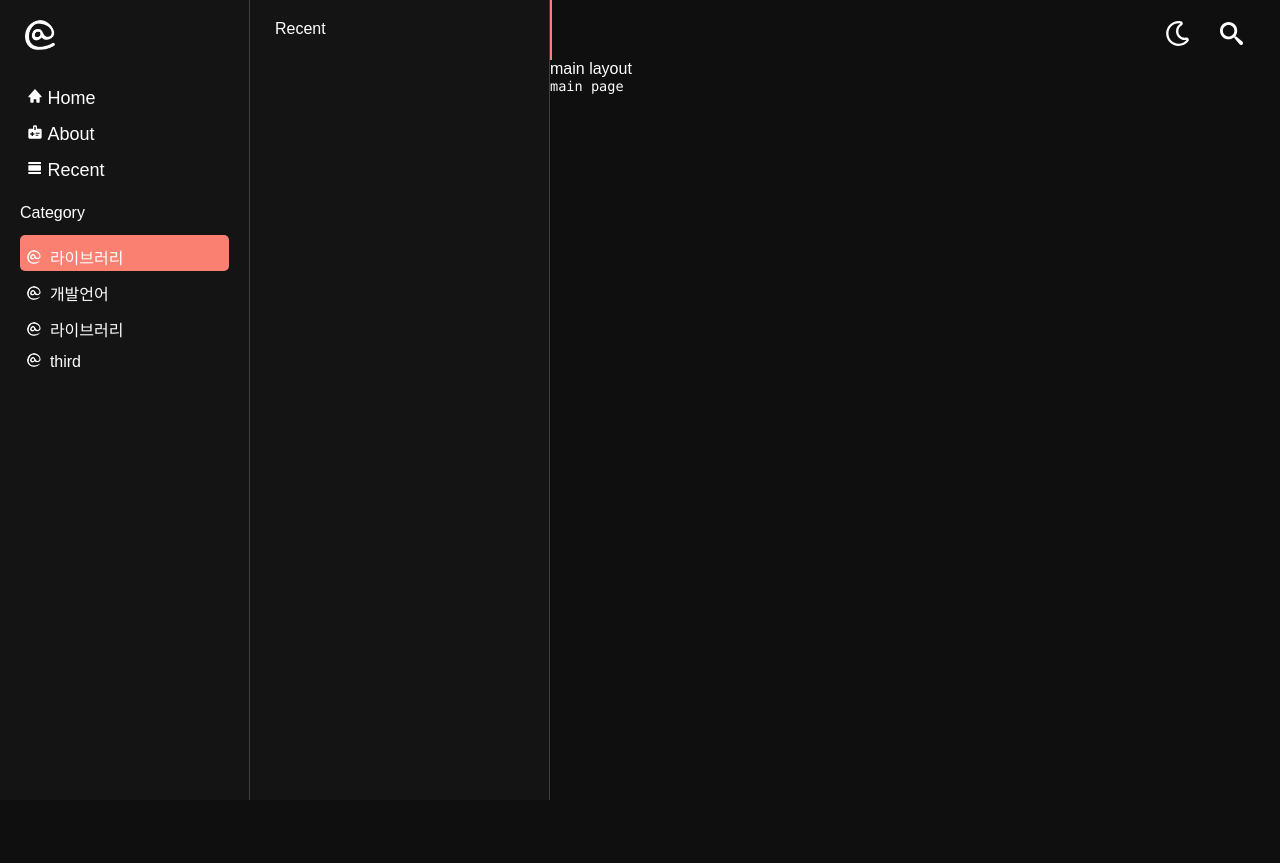
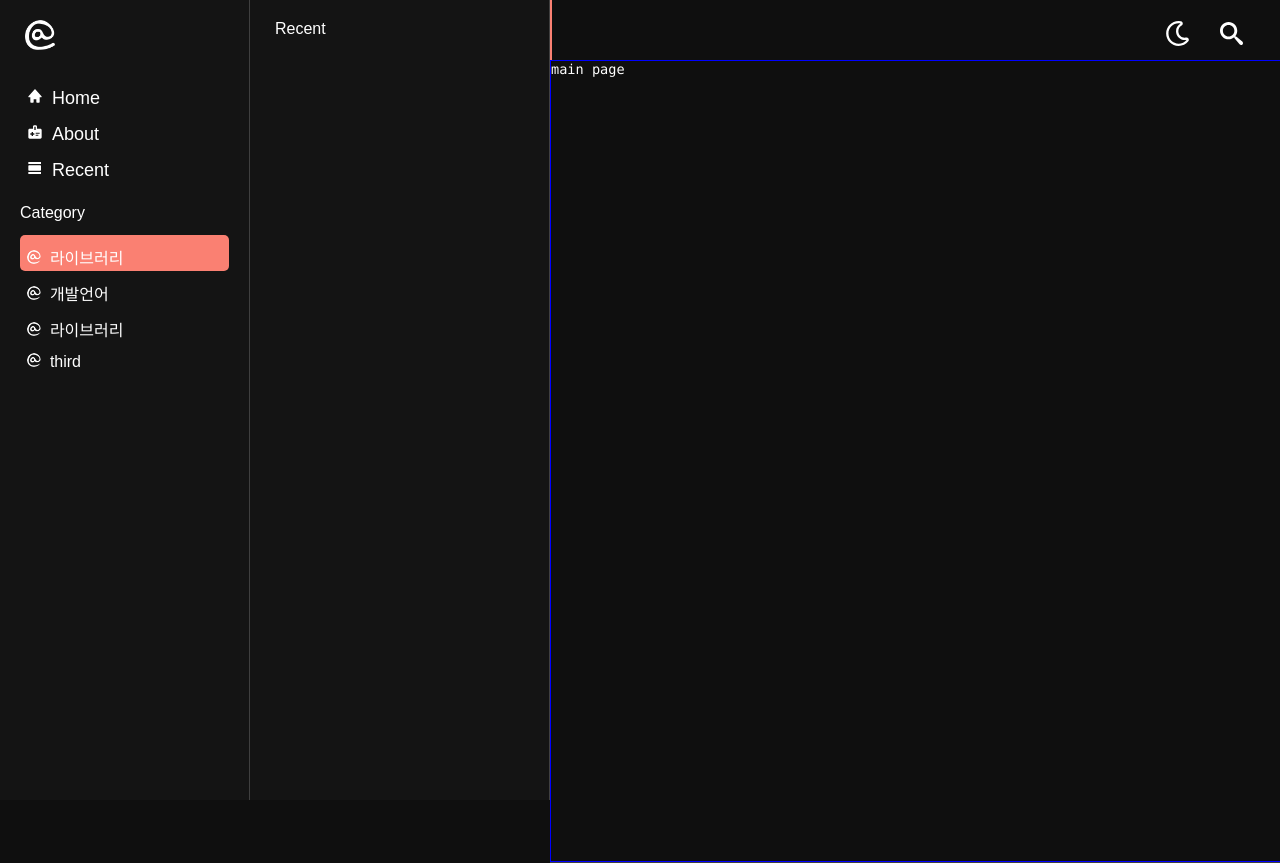
Before and after one commit to Juho11955/page, a Next.js app: page / in a window 1280 px wide. Shown: the top 863 px of the page. Built offline with nearby package versions, Linux system fonts and the light colour scheme.

Commit message:
layout edit > dark mode end

```diff
--- a/src/assets/css/layout.css
+++ b/src/assets/css/layout.css
@@ -173,6 +173,15 @@ li:hover {
     height: 70%;
     position: relative;
     margin-left: 550px;
+
+}
+
+.contents {
+    border: 1px;
+    border-color: blue;
+    border-style: solid;
+    margin: 0 auto;
+    width: 900px;
 }
 
 .footer {
--- a/src/layout/MainLayout.js
+++ b/src/layout/MainLayout.js
@@ -13,8 +13,9 @@ export default function MainLayout({ children }) {
     return (
         <>
             <div className="main" style={{backgroundColor: `${mode_main}`, color: `${mode_font}`}}>
-                main layout
-                {children}
+                <div className="contents">
+                    {children}
+                </div>
             </div>
         </>
     );
--- a/src/layout/SidebarLayout.js
+++ b/src/layout/SidebarLayout.js
@@ -37,15 +37,15 @@ export default function SidebarLayout() {
                     <div className="default_list">
                         <ul>
                             <li>
-                                <BiSolidHome />&nbsp;
+                                <BiSolidHome />&nbsp;&nbsp;
                                 <spen style={{fontSize: "large"}}>Home</spen>
                             </li>
                             <li>
-                                <MdMedicalInformation />&nbsp;
+                                <MdMedicalInformation />&nbsp;&nbsp;
                                 <spen style={{fontSize: "large"}}>About</spen>
                             </li>
                             <li>
-                                <MdViewDay />&nbsp;
+                                <MdViewDay />&nbsp;&nbsp;
                                 <spen style={{fontSize: "large"}}>Recent</spen>
                             </li>
                         </ul>
```
